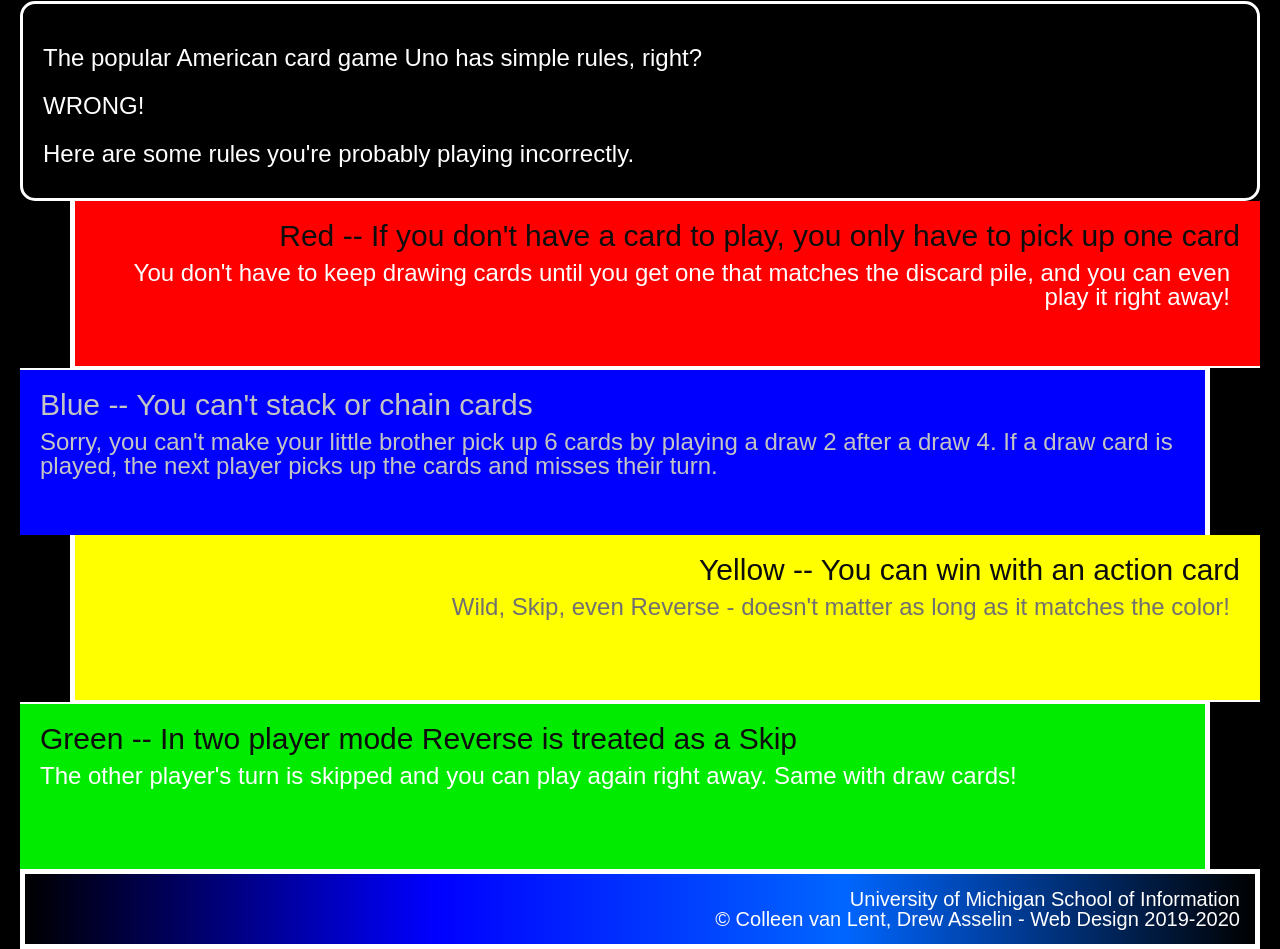
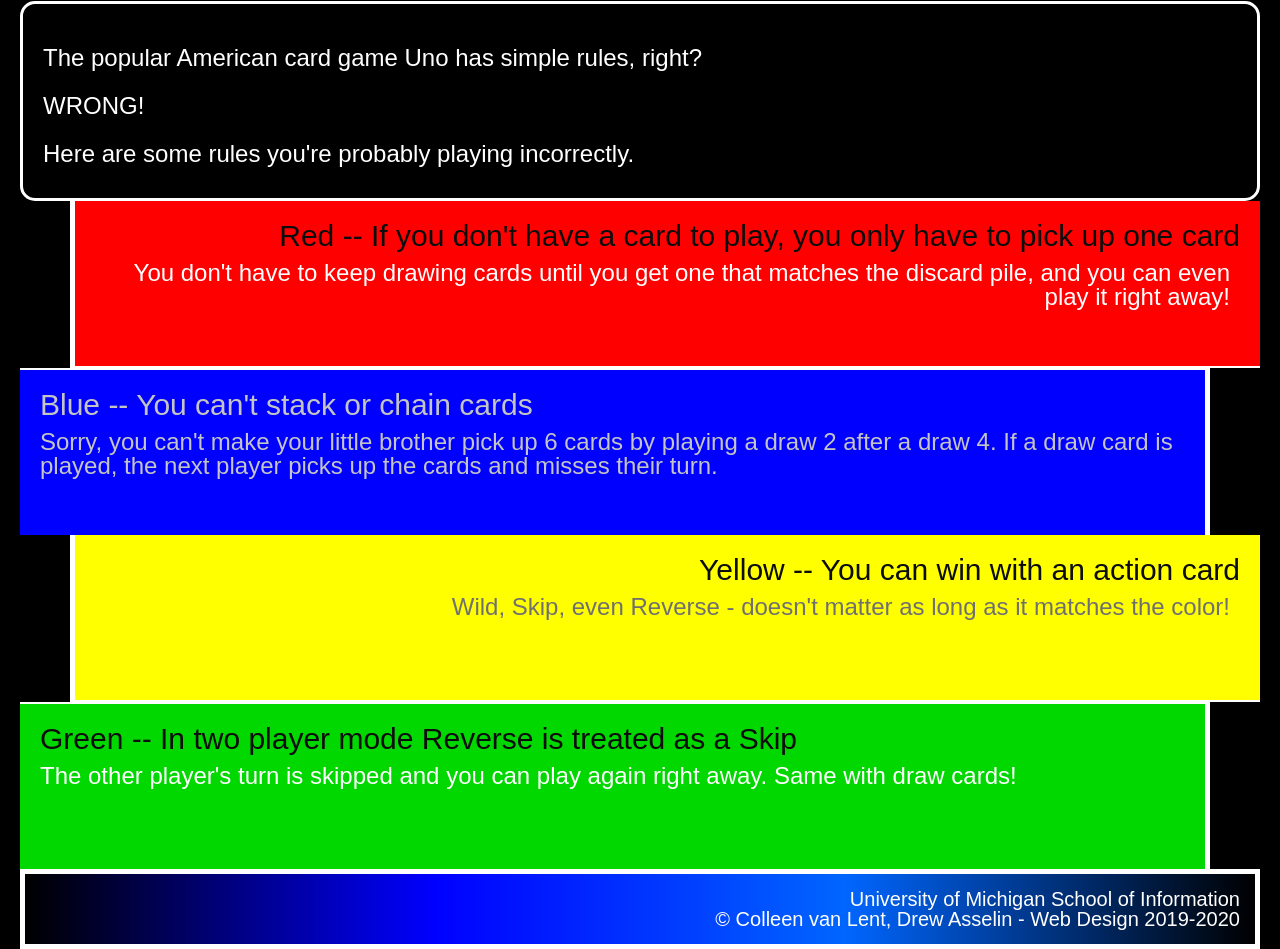
Before and after one commit to faithzim/hw2-w25, a plain HTML site: page index.html in a window 1280 px wide. Shown: the part 327-1276 px from the top of the page. Drawn offline with Linux system fonts and the light colour scheme.

Commit message:
Update style.css

```diff
--- a/css/style.css
+++ b/css/style.css
@@ -76,7 +76,7 @@ div.yellow {
 }
 
 div.green {
-    background-color: #00EB00;
+    background-color: #00D800;
     text-align: left;
     margin-right: 50px;
     border-style: solid;
```
